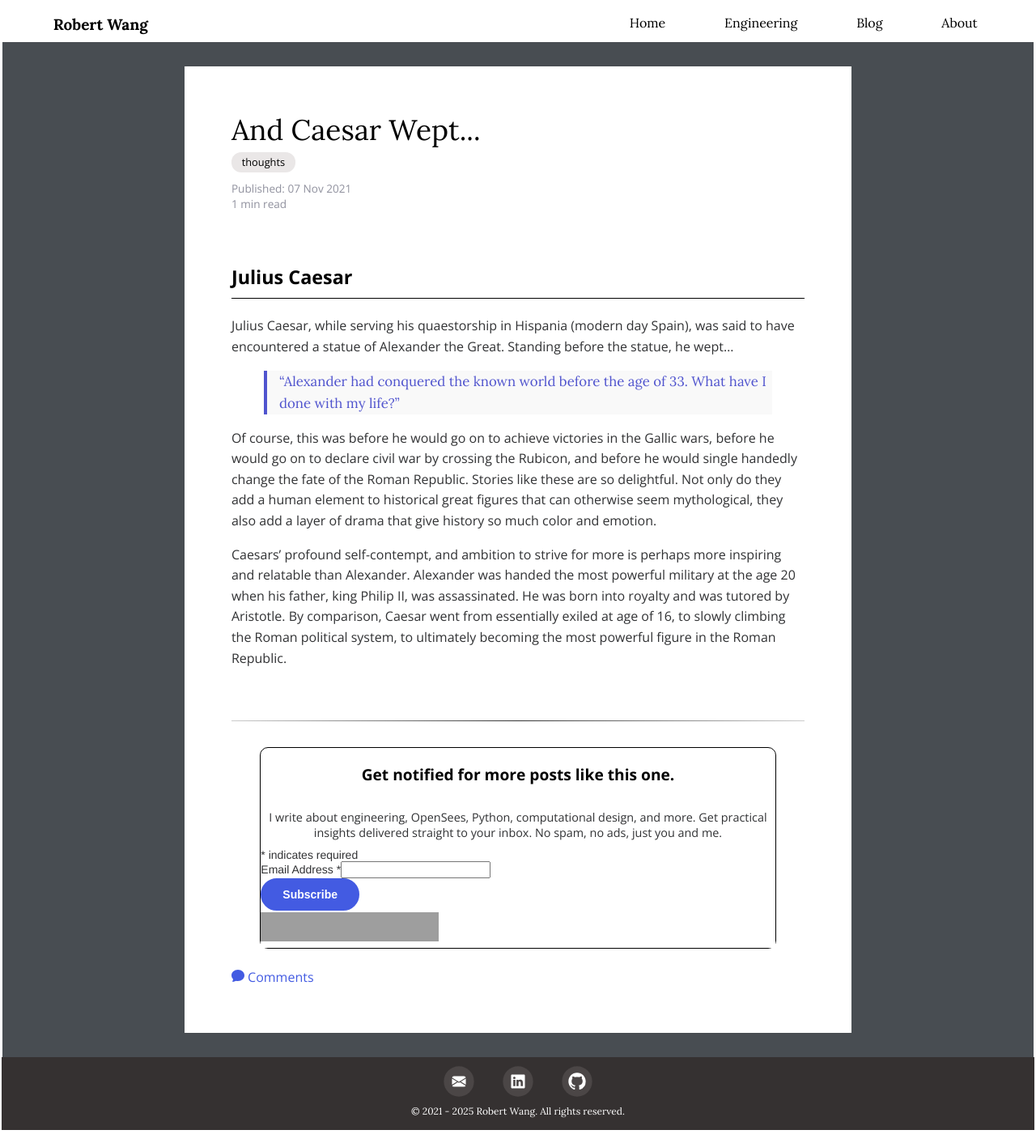
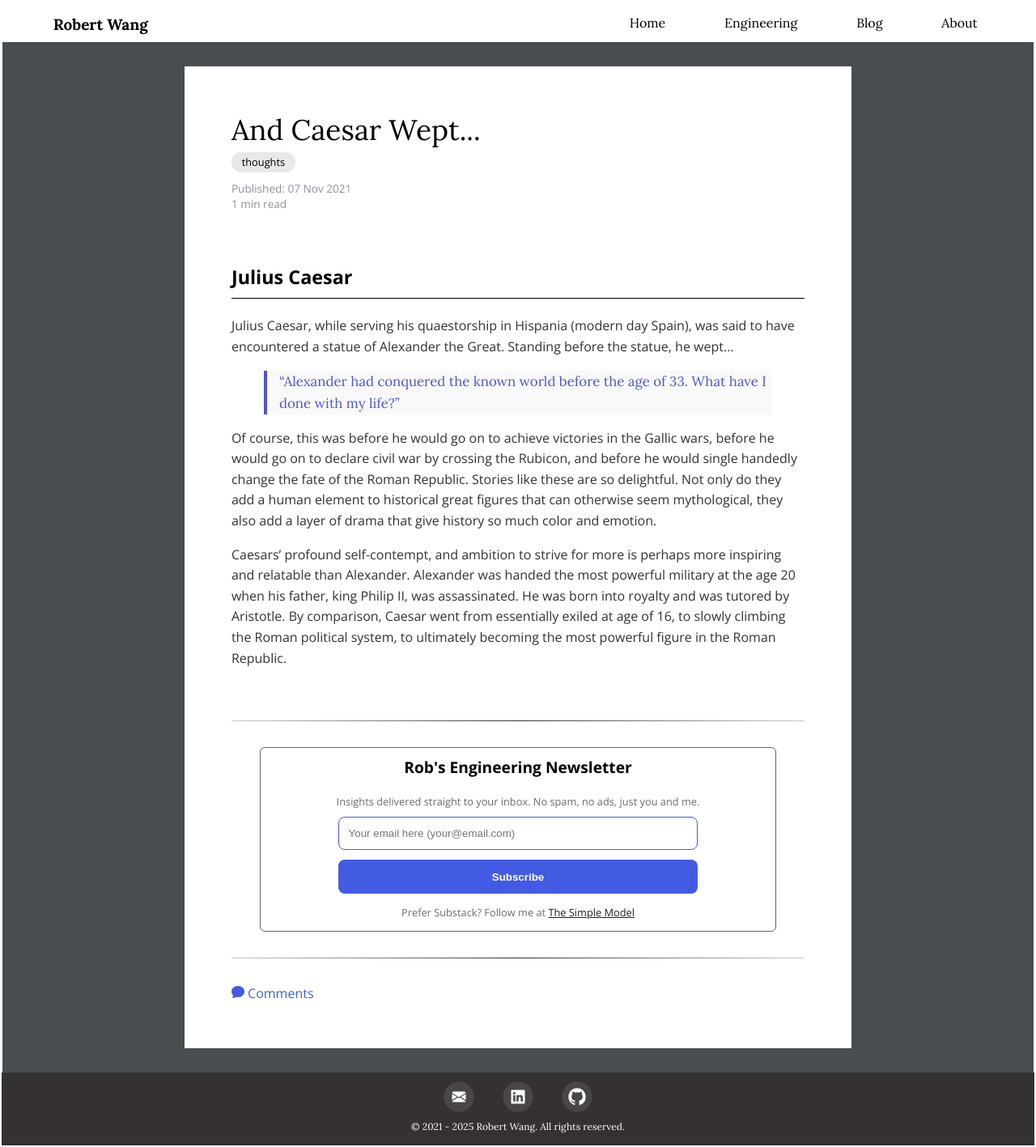
Before and after one commit to wcfrobert/wcfrobert.github.io, a Jekyll site: the page built from _posts/2021-11-07-ceasar-wept.markdown, in a window 1280 px wide. Shown: the whole page at 81% size. Built offline with Jekyll 4.4.1, drawn with Linux system fonts in a browser that asks for light colours; comment, search, counter and statistics services are not loaded; grey boxes are pictures that could not be loaded.

Commit message:
replaced mailchimp with buttondown
- also revised index page post looks

```diff
--- a/_layouts/blog-post.html
+++ b/_layouts/blog-post.html
@@ -30,7 +30,6 @@
 </head>
 
 
-
 <body>
   <div class="blog-global-container">
     <!-- HEADER -->
@@ -56,20 +55,22 @@
         <hr class="hr-threequarter">
     </header>
 
-
-    <!-- Post title, tag, word count, read time -->
+    <!-- BLOG BODY WRAPPER -->
     <div class ="blog-wrapper">
       <div class="blog-post">
+        <!-- Title -->
         <h1>{{page.title}}</h1>
-        <div>
+
+        <!-- Tags -->
+        <div class="post-tag-container">
           {% for tag in page.tags %}
           <a class="post-tag" href="/tags.html#{{tag}}">{{ tag }}</a>
           {% endfor %}
         </div>
+
+        <!-- Estimated Read time -->
         <div class="reading-time" title="Estimated read time">
-          <div>
-            Published: {{page.date | date_to_string}}
-          </div>
+          <div>Published: {{page.date | date_to_string}}</div>
           {% assign words = content | number_of_words %}
           {% if words < 360 %}
             1 min
@@ -79,64 +80,35 @@
           read
         </div>
 
+        <!-- Blog Content-->
+        {{content}}
 
-        <!-- Blog content -->
-        {{content}}
 
         <hr style="margin-top: 4rem; margin-bottom: 2rem;">
 
+        <!-- Buttondown Mailing List -->
+        <div class="buttondown-container">
+          <h3 style="text-align: center; margin: 10px 0px 10px 0px;">Rob's Engineering Newsletter</h3>
+          <div style="text-align: center; font-size:0.8rem; padding: 10px; color:rgb(108, 108, 110)">Insights delivered straight to your inbox. No spam, no ads, just you and me.</div>
 
+          <form
+          action="https://buttondown.com/api/emails/embed-subscribe/wcfrobert"
+          method="post"
+          target="popupwindow"
+          onsubmit="window.open('https://buttondown.com/wcfrobert', 'popupwindow')"
+          class="embeddable-buttondown-form">
+            <input type="email" name="email" id="bd-email" placeholder="Your email here (your@email.com)" class="email-input"/>
+            <input type="submit" value="Subscribe" class="submit-button"/>
+          </form>
 
-
-
-        <!-- Newsletter Signup Mailchimp -->
-        <div class="mailchimp-container">
-          <h3 style="text-align: center;">Get notified for more posts like this one.</h3>
-          <div style="text-align: center; font-size:0.9rem; padding: 10px">I write about engineering, OpenSees, Python, computational design, and more. Get practical insights delivered straight to your inbox. No spam, no ads, just you and me.</div>
-
-
-          <div id="mc_embed_shell">
-            <link href="//cdn-images.mailchimp.com/embedcode/classic-061523.css" rel="stylesheet" type="text/css">
-            <style type="text/css">
-                  #mc_embed_signup{background:#fff; false;clear:left; font:14px Helvetica,Arial,sans-serif; width: px;}
-                  /* Add your own Mailchimp form style overrides in your site stylesheet or in this style block.
-                    We recommend moving this block and the preceding CSS link to the HEAD of your HTML file. */
-            </style>
-            <div id="mc_embed_signup">
-                <form action="https://robwang.us9.list-manage.com/subscribe/post?u=41c7f22a057158e698ab713cc&amp;id=5536b3b520&amp;f_id=00c122e1f0" method="post" id="mc-embedded-subscribe-form" name="mc-embedded-subscribe-form" class="validate" target="_blank">
-                        <div id="mc_embed_signup_scroll">
-                            <div class="indicates-required"><span class="asterisk">*</span> indicates required</div>
-                            <div class="mc-field-group"><label for="mce-EMAIL">Email Address <span class="asterisk">*</span></label><input type="email" name="EMAIL" class="required email" id="mce-EMAIL" required="" value=""></div>
-                        <div id="mce-responses" class="clear foot">
-                            <div class="response" id="mce-error-response" style="display: none;"></div>
-                            <div class="response" id="mce-success-response" style="display: none;"></div>
-                        </div>
-                    <div aria-hidden="true" style="position: absolute; left: -5000px;">
-                        /* real people should not fill this in and expect good things - do not remove this or risk form bot signups */
-                        <input type="text" name="b_41c7f22a057158e698ab713cc_5536b3b520" tabindex="-1" value="">
-                    </div>
-                        <div class="optionalParent">
-                            <div class="clear foot">
-                                <input type="submit" name="subscribe" id="mc-embedded-subscribe" class="button" value="Subscribe">
-                                <p style="margin: 0px auto;"><a href="http://eepurl.com/jdpJtw" title="Mailchimp - email marketing made easy and fun"><span style="display: inline-block; background-color: transparent; border-radius: 4px;"><img class="refferal_badge" src="https://digitalasset.intuit.com/render/content/dam/intuit/mc-fe/en_us/images/intuit-mc-rewards-text-dark.svg" alt="Intuit Mailchimp" style="width: 220px; height: 40px; display: flex; padding: 2px 0px; justify-content: center; align-items: center;"></span></a></p>
-                            </div>
-                        </div>
-                    </div>
-                </form>
-            </div>
-            <script type="text/javascript" src="//s3.amazonaws.com/downloads.mailchimp.com/js/mc-validate.js"></script><script type="text/javascript">(function($) {window.fnames = new Array(); window.ftypes = new Array();fnames[0]='EMAIL';ftypes[0]='email';fnames[1]='FNAME';ftypes[1]='text';fnames[2]='LNAME';ftypes[2]='text';fnames[3]='ADDRESS';ftypes[3]='address';fnames[4]='PHONE';ftypes[4]='phone';fnames[5]='BIRTHDAY';ftypes[5]='birthday';fnames[6]='COMPANY';ftypes[6]='text';}(jQuery));var $mcj = jQuery.noConflict(true);</script>
-          </div>
-
-
+          <p style="text-align: center; font-size:0.8rem; color:rgb(108, 108, 110)">
+            Prefer Substack? Follow me at
+            <a href="https://simplemodel.substack.com/" style="color:rgb(30, 30, 30);"> The Simple Model</a>
+          </p>
 
         </div>
 
-
-
-
-
-
-
+        <hr style="margin-top: 2rem; margin-bottom: 2rem;">
 
         <!-- Disqus comment. Disable ads if site gets bigger ($120/year pricing...) -->
         <a class="blog-comments" onclick="showdisqus();return false;">
@@ -145,7 +117,6 @@
           </svg>
           <span class="disqus-comment-count" data-disqus-url='{{ page.url | absolute_url }}'>Comments</span>
         </a>
-
         <div id="disqus_thread" style="display: none;"></div>
         <script>
           /**
@@ -167,13 +138,7 @@
 
       </div>
     </div>
-
-
-
-
   </div>
-
-
 
 
 
@@ -209,9 +174,7 @@
     <div class="copyright-footer">&copy; 2021 - {{ "now" | date: "%Y" }} Robert Wang. All rights reserved.</div>
   </footer>
 
-  <!-- Disqus -->
   <script id="dsq-count-scr" src="//robwang-io.disqus.com/count.js" async></script>
-  <!-- My Own JS -->
   <script src="/assets/js/custom.js"></script>
 </body>
 </html>
--- a/assets/css/style.css
+++ b/assets/css/style.css
@@ -395,36 +395,47 @@ MAIN PAGE - POST HIGHLIGHTS
 */
 .resume-content .post-box {
 	text-decoration: none;
-	color: rgb(54, 54, 54);
-	display: block;
-	border: 1px solid #8a8a8a;
-	border-radius: 10px;
-	margin-bottom: 8px;
-	transition: all 0.1s;
+    display: block;
+    margin-bottom: 2px;
+    margin-top: 2px;
+    transition: all 0.1s;
+    height: auto;
+    padding-bottom: 4px;
 }
 .resume-content .post-box:hover {
 	box-shadow: 0 5px 10px rgba(0, 0, 0, 0.2);
 	transform: translateY(-2px);
 }
 .resume-content .post-title{
-	font-size: 0.9rem;
+	font-size: 0.85rem;
 	color:#404143;
 	margin: 4px 10px 2px 10px;
 	max-width: 75%;
 }
 .resume-content .post-date {
 	display: inline-block;
-	font-size: 0.8rem;
+	font-size: 0.75rem;
 	margin: 4px 10px 2px auto;
+	color: rgb(130 130 130);
 }
 .resume-content .post-description{
-	font-size: 0.85rem;
+	font-size: 0.8rem;
 	margin: 4px 10px 4px 10px;
-	color: rgb(66 65 65);
+	color: rgb(130 130 130);
 }
 
-
-
+.resume-content .readmore{
+	text-align: right;
+	text-decoration: underline;
+	display: block;
+	color: #404143;
+	font-size: 0.9rem;
+	margin-right: 8px;
+	margin-top: 18px;
+}
+.resume-content .readmore:hover{
+	color: rgb(67, 91, 226);
+}
 
 
 
@@ -447,11 +458,11 @@ MAIN PAGE - PROJECT
 .resume-content .tabs {
 	position:absolute;
 	margin:auto;
-  width:700px;
-  height:700px;
-  padding:20px 0px;
+	margin-left: 12px;
+  	width:700px;
+  	height:700px;
 	overflow: hidden;
-  transform-origin: top left;
+  	transform-origin: top left;
 }
 
 #my-projects.resume-content {
@@ -999,7 +1010,6 @@ th, td {
 }
 
 .blog-post .post-tag {
-	/* margin-left: 10px; */
 	padding-left: 1em;
 	padding-right: 1em;
 	padding-top: 3px;
@@ -1014,9 +1024,6 @@ th, td {
 	padding-bottom: 3px;
 	background-color: #eae7e7;
 	color: #000000;
-	/* background-color: rgb(67, 91, 226);
-	color: #ffffff;
-	font-weight: bold; */
 	margin-bottom: 10px;
 }
 .blog-post .post-tag:hover {
@@ -1033,13 +1040,39 @@ th, td {
 	cursor: pointer;
 }
 
-.mailchimp-container {
-	border: 1px solid black;
-	border-radius: 10px;
+.buttondown-container {
+	border: 1px solid rgb(102, 98, 98);
+	border-radius: 6px;
 	width: 90%;
 	margin-left: auto;
 	margin-right: auto;
 }
+.embeddable-buttondown-form .email-input {
+	width: 70%;
+	padding: 12px;
+	margin-bottom: 12px;
+	border: 1px solid rgb(67, 91, 226);
+	border-radius: 8px;
+	box-sizing: border-box;
+	display: block;
+	margin-left: auto;
+	margin-right: auto;
+}
+.embeddable-buttondown-form .submit-button {
+	width: 70%;
+	padding: 12px;
+	background-color:rgb(67, 91, 226);
+	color: white;
+	border: none;
+	border-radius: 8px;
+	cursor: pointer;
+	font-weight: bold;
+	display: block;
+	margin-left: auto;
+	margin-right: auto;
+	height:2.6rem;
+}
+
 
 .video-container {
     position: relative;
--- a/index.html
+++ b/index.html
@@ -62,12 +62,10 @@ layout: typical
           </a>
         {% endfor %}
 
-        <a href="engineering.html" style="text-align: right; display:block; color: #404143; font-size: 0.9rem;">Read More</a>
+        <a href="engineering.html" class="readmore">Read More</a>
       </div>
 
     </section>
-
-
 
 
 
```
Also changed, not shown: assets/img/substack-favicon.png (added). Lines whose indentation alone changed are shown as unchanged.
